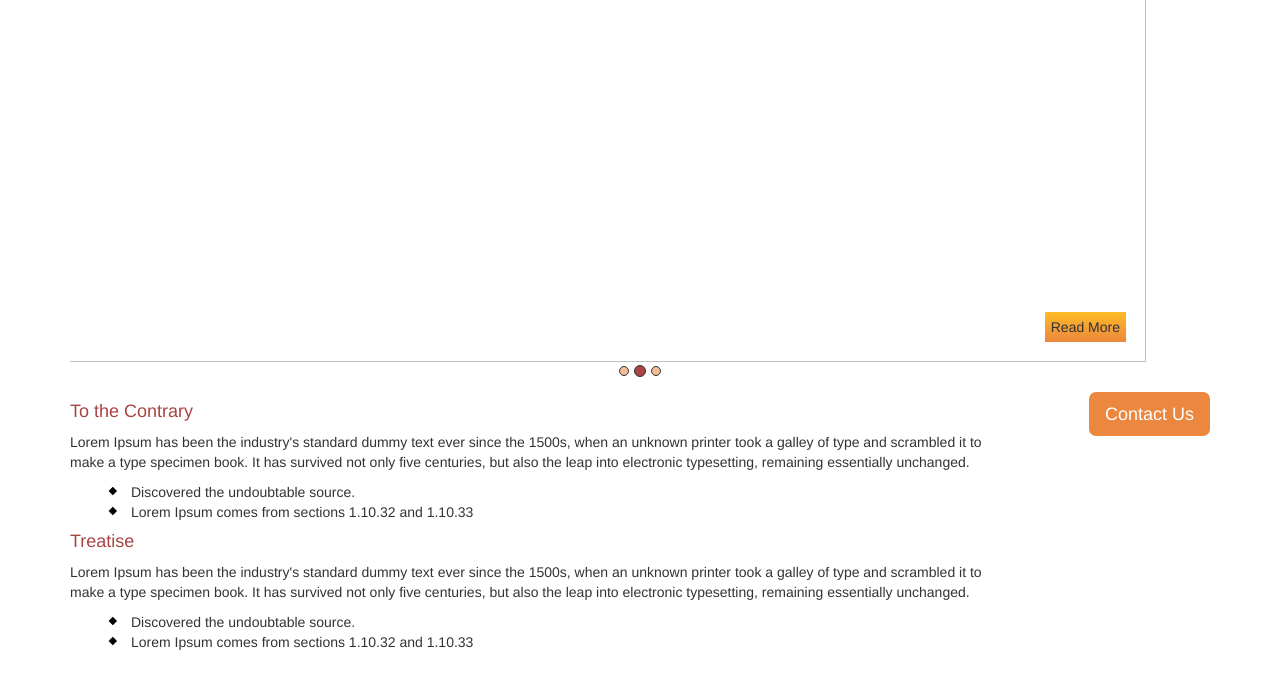
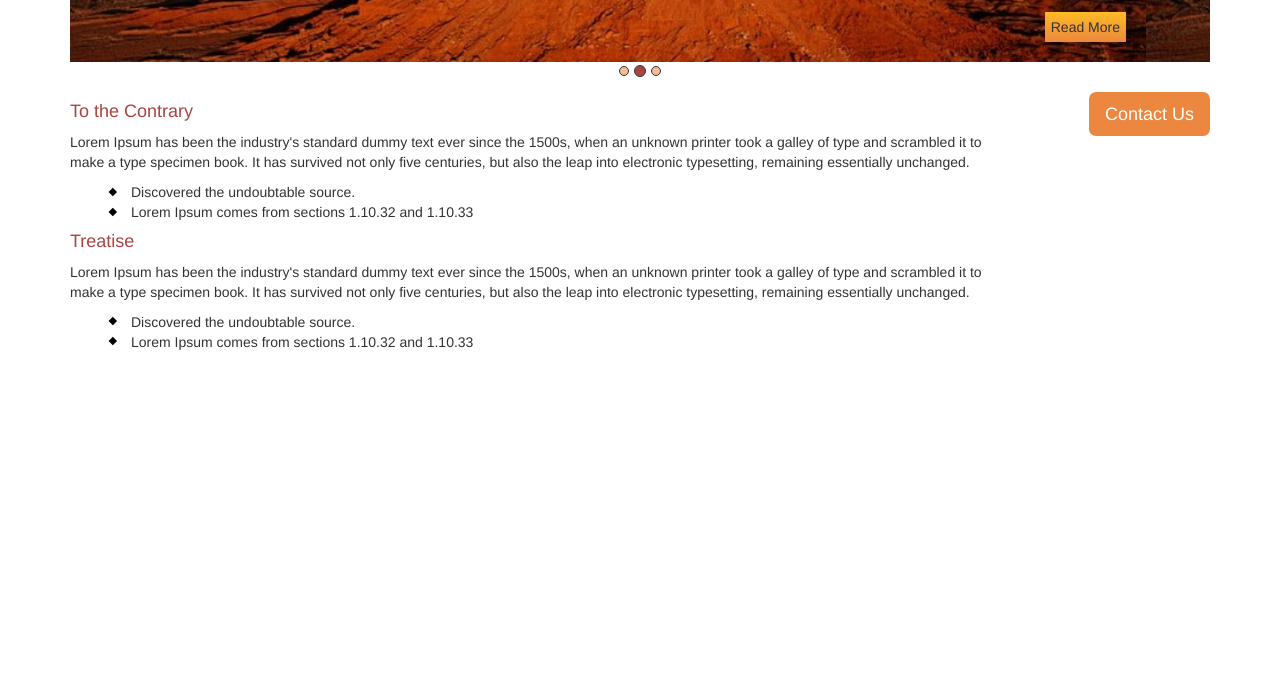
Before and after one commit to sreelatha19/Exercise, a plain HTML site: page index.html in a window 1280 px wide. Shown: the part 501-1183 px from the top of the page. After the commit the page ends 883 px from the top, so only its background shows below. Drawn offline with nearby package versions, Linux system fonts and the light colour scheme.

Commit message:
Update index.html

```diff
--- a/index.html
+++ b/index.html
@@ -18,7 +18,7 @@
     <!-- Wrapper for slides -->
     <div class="carousel-inner">
       <div class="item active">
-        <img src="Images/banner.jpg" alt="Image" style="width:100%;">
+        <img src="banner.jpg" alt="Image" style="width:100%;">
         <div class="header-text">
           <div class="col-md-12 text-center">
               <h2>
@@ -34,7 +34,7 @@
       </div>
 
       <div class="item">
-        <img src="Images/banner.jpg" alt="Image" style="width:100%;">
+        <img src="banner.jpg" alt="Image" style="width:100%;">
         <div class="header-text">
           <div class="col-md-12 text-center">
               <h2>
@@ -48,7 +48,7 @@
         </div>
       </div>
       <div class="item">
-        <img src="Images/banner.jpg" alt="Image" style="width:100%;">
+        <img src="banner.jpg" alt="Image" style="width:100%;">
         <div class="header-text">
           <div class="col-md-12 text-center">
               <h2>
```
